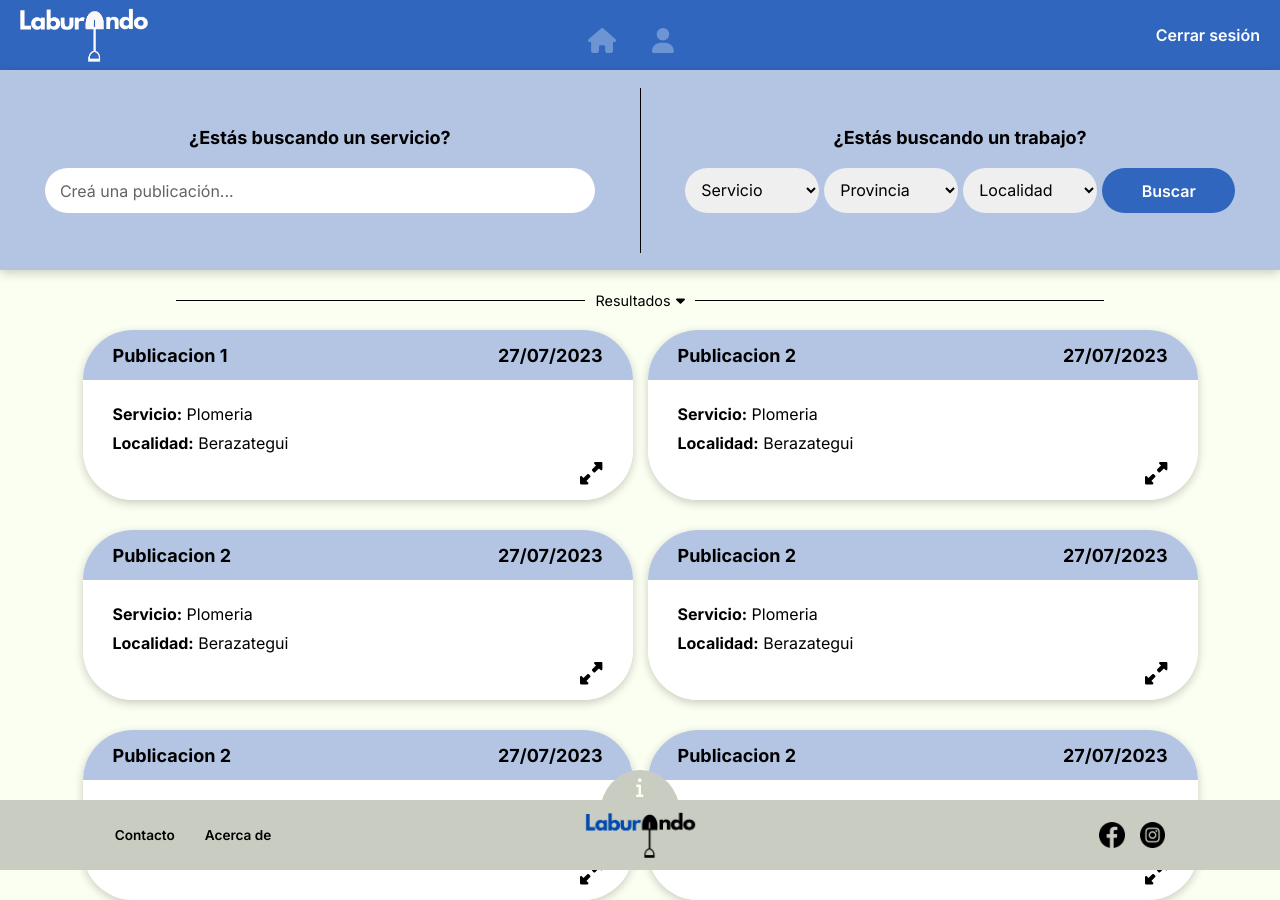
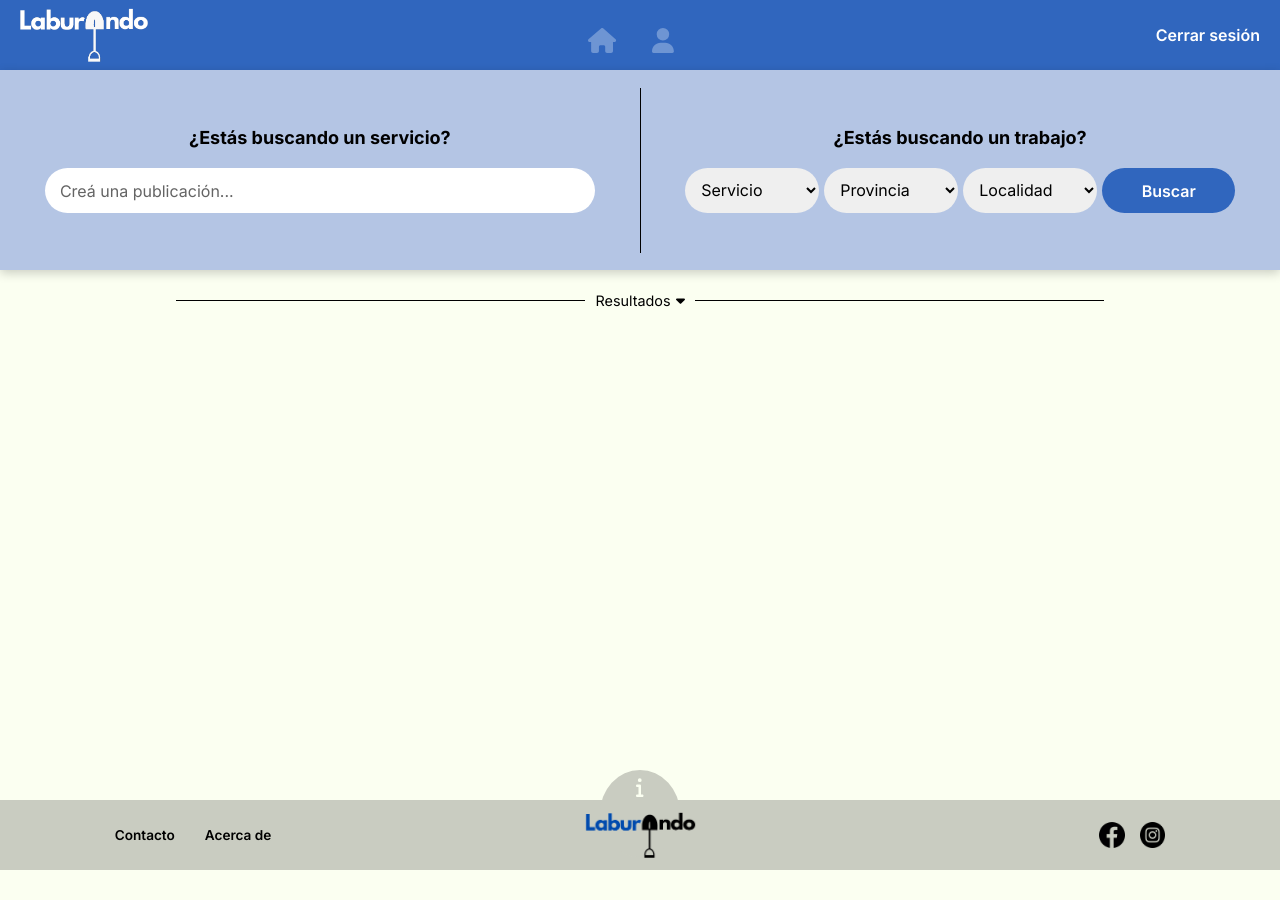
Before and after one commit to FrancoBorsella1/laburAndo-frontend, a React (Create React App) app: page /home in a window 1280 px wide. After the commit the page ends 800 px from the top, so only its background shows below. Built offline with nearby package versions, Linux system fonts and the light colour scheme.

Commit message:
feat: Agregada funcionalidad para crear nueva publicacion y mostrarse en pantalla

```diff
--- a/src/components/AltaPublicacion.js
+++ b/src/components/AltaPublicacion.js
@@ -1,9 +1,57 @@
-import React from 'react';
+import React, { useState } from 'react';
 import { FontAwesomeIcon } from "@fortawesome/react-fontawesome";
 import { faXmark } from "@fortawesome/free-solid-svg-icons";
 import '../styles/AltaPublicacion.css';
 
-function AltaPublicacion({ closeModal }) {
+function AltaPublicacion({ closeModal, onPublicar }) {
+    const [publicacion, setPublicacion] = useState({
+        titulo: '',
+        descripcion: '',
+        fecha: '',
+    });
+
+    const [selectedServicio, setSelectedServicio] = useState('');
+    const [selectedProvincia, setSelectedProvincia] = useState('');
+    const [selectedLocalidad, setSelectedLocalidad] = useState('');
+
+    const handleSubmit = (e) => {
+        e.preventDefault();
+        //Evitar publicaciones sin titulo o vacías
+        if (
+            publicacion.titulo == '' ||
+            publicacion.contenido == '' ||
+            selectedServicio == '' ||
+            selectedProvincia == '' ||
+            selectedLocalidad == ''
+        ) {
+            console.error('Por favor, complete todos los campos.')
+            return;
+        }
+
+        const fechaActual = new Date().toLocaleDateString();
+
+        const nuevaPublicacion = {
+            titulo: publicacion.titulo,
+            descripcion: publicacion.descripcion,
+            servicio: selectedServicio,
+            provincia: selectedProvincia,
+            localidad: selectedLocalidad,
+            fecha: fechaActual,
+        };
+
+        onPublicar(nuevaPublicacion);
+
+        setPublicacion({
+            titulo: '',
+            descripcion: '',
+            fecha: '',
+        });
+        setSelectedServicio('');
+        setSelectedProvincia('');
+        setSelectedLocalidad('');
+        closeModal(true);
+    };
+
     return (
         <div className="modalBackground">
             <div className="contenedor-modal" id="alta-publicacion">
@@ -16,35 +64,58 @@ function AltaPublicacion({ closeModal }) {
 
                 <div className="modal-body">
                     {/* <div className="alta-publicacion-titulo"> */}
-                        <input id="alta-publicacion-titulo" type='text' placeholder='Título...'/>
+                        <input
+                            id="alta-publicacion-titulo"
+                            type='text'
+                            placeholder='Título...'
+                            value={publicacion.titulo}
+                            onChange={(e) => setPublicacion({...publicacion, titulo: e.target.value })}
+                        />
                     {/* </div> */}
                     {/* <div className="alta-publicacion-descripcion"> */}
-                        <textarea id="alta-publicacion-descripcion" placeholder='Descripción...'/>
+                        <textarea
+                            id="alta-publicacion-descripcion"
+                            placeholder='Descripción...'
+                            value={publicacion.contenido}
+                            onChange={(e) => setPublicacion({...publicacion, descripcion: e.target.value })}
+                        />
                     {/* </div> */}
                 </div>
 
                 <div className="modal-footer">
                     <div className="alta-publicacion-opciones">
-                        <select name="Servicio">
+                        <select
+                            name="Servicio"
+                            value={selectedServicio}
+                            onChange={(e) => setSelectedServicio(e.target.value)}
+                        >
                             <option value="" disabled selected hidden>Servicio</option>
                             <option value="plomeria">Plomería</option>
                             <option value="electricidad">Electricidad</option>
                             <option value="jardineria">Jardinería</option>
                         </select>
-                        <select name="Provincia">
+                        <select
+                            name="Provincia"
+                            value={selectedProvincia}
+                            onChange={(e) => setSelectedProvincia(e.target.value)}
+                        >
                             <option value="" disabled selected hidden>Provincia</option>
                             <option value="buenosaires">Buenos Aires</option>
                             <option value="cordoba">Córdoba</option>
                             <option value="neuquen">Neuquén</option>
                         </select>
-                        <select name="Localidad">
+                        <select
+                            name="Localidad"
+                            value={selectedLocalidad}
+                            onChange={(e) => setSelectedLocalidad(e.target.value)}
+                        >
                             <option value="" disabled selected hidden>Localidad</option>
                             <option value="berazategui">Berazategui</option>
                             <option value="berisso">Berisso</option>
                             <option value="la plata">La Plata</option>
                         </select>
                     </div>
-                    <button>Publicar</button>
+                    <button type="button" onClick={handleSubmit}>Publicar</button>
                 </div>
             </div>
         </div>
--- a/src/pages/Home.js
+++ b/src/pages/Home.js
@@ -11,54 +11,11 @@ import Footer from '../components/Footer';
 
 function Home() {
 
-    const publicaciones =[
-        {
-            id: 1,
-            titulo: 'Publicacion 1',
-            fecha: '27/07/2023',
-            descripcion: 'Busco plomero para arreglar el flotante de un inodoro roto',
-            nombre: 'Franco Borsella',
-            numero: '124115124',
-            servicio: 'Plomeria',
-            localidad: 'Berazategui'
-        },
-        {
-            id: 2,
-            titulo: 'Publicacion 2',
-            fecha: '27/07/2023',
-            servicio: 'Plomeria',
-            localidad: 'Berazategui'
-        },
-        {
-            id: 2,
-            titulo: 'Publicacion 2',
-            fecha: '27/07/2023',
-            servicio: 'Plomeria',
-            localidad: 'Berazategui'
-        },
-        {
-            id: 2,
-            titulo: 'Publicacion 2',
-            fecha: '27/07/2023',
-            servicio: 'Plomeria',
-            localidad: 'Berazategui'
-        },
-        {
-            id: 2,
-            titulo: 'Publicacion 2',
-            fecha: '27/07/2023',
-            servicio: 'Plomeria',
-            localidad: 'Berazategui'
-        },
-        {
-            id: 2,
-            titulo: 'Publicacion 2',
-            fecha: '27/07/2023',
-            servicio: 'Plomeria',
-            localidad: 'Berazategui'
-        },
+    const [publicaciones, setPublicaciones] = useState([]);
 
-    ];
+    const agregarPublicacion = (publicacion) => {
+        setPublicaciones([publicacion, ...publicaciones]);
+    };
 
     const [publicacionAmpliada, setPublicacionAmpliada] = useState(null);
     //Funcion para cerrar la publicacion grande
@@ -105,7 +62,7 @@ function Home() {
                     )}
                 </div>
                 {isModalOpen && (
-                    <AltaPublicacion closeModal={closeModal} />
+                    <AltaPublicacion closeModal={closeModal} onPublicar={agregarPublicacion} />
                 )}
             </main>
             <Footer/>
```
